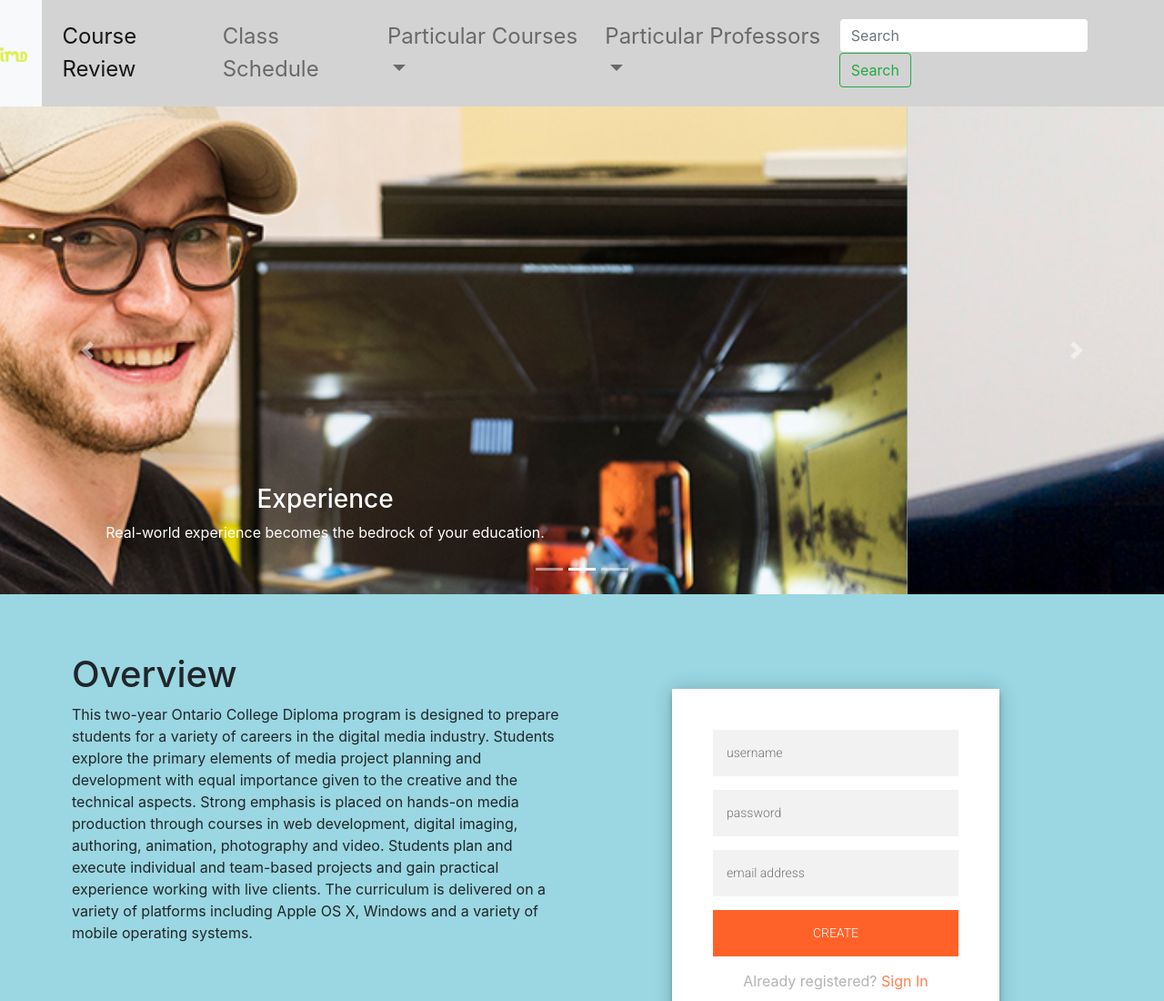
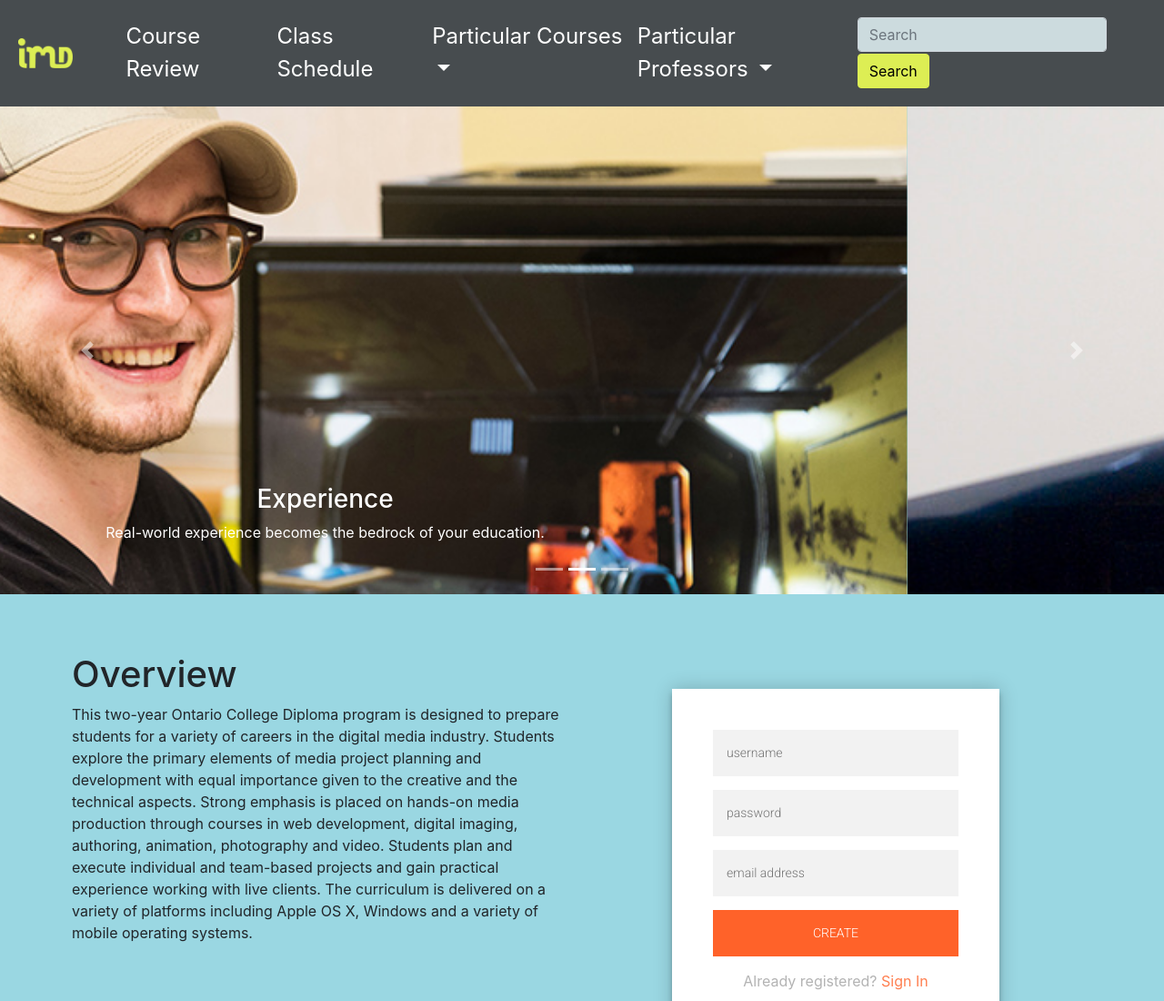
Before and after one commit to MTM6330-F18/Final-Avatar, a website: page index.html in a window 1280 px wide. Shown: the top 1100 px of the page at 91% size. Drawn offline with nearby package versions, Linux system fonts and the light colour scheme.

Commit message:
changed color and margin of navbar, logo, search bar

```diff
--- a/scss/main.scss
+++ b/scss/main.scss
@@ -16,7 +16,7 @@ $hr-border-color: #909390; // set the <hr> border colour to AC Charcoal @50% tin
 html {
     font-family: "Poppins";
 
-
+}
 body {
     margin: 0;
     padding: 0;
@@ -349,6 +349,29 @@ padding: 3%;
 .section h1{
 padding: 5%;
 }
+nav img{
+  width: 60px !important;
+  margin: 20px;
+  color: #ddee54;
+}
+.bg-light, .navbar-lg .navbar-collapse{
+  background-color: #474c4f !important;
+}
+#navbarSupportedContent {
+  background-color: #474c4f !important;
+}
+nav a{
+  color: white !important;
+}
+.btn-outline-success {
+  background-color: #ddee54 !important;
+  border-color: #ddee54 !important;
+  color: black !important;
+  margin-top: 2px !important;
+}
+.form-control {
+  background-color: #ccdbde !important;
+}
 @media screen and (min-width:768px) {
     .navbar-expand-lg {
             padding: 0;
```
Also changed, not shown: css/main.css, css/min/main.css, index.html (indentation only).
